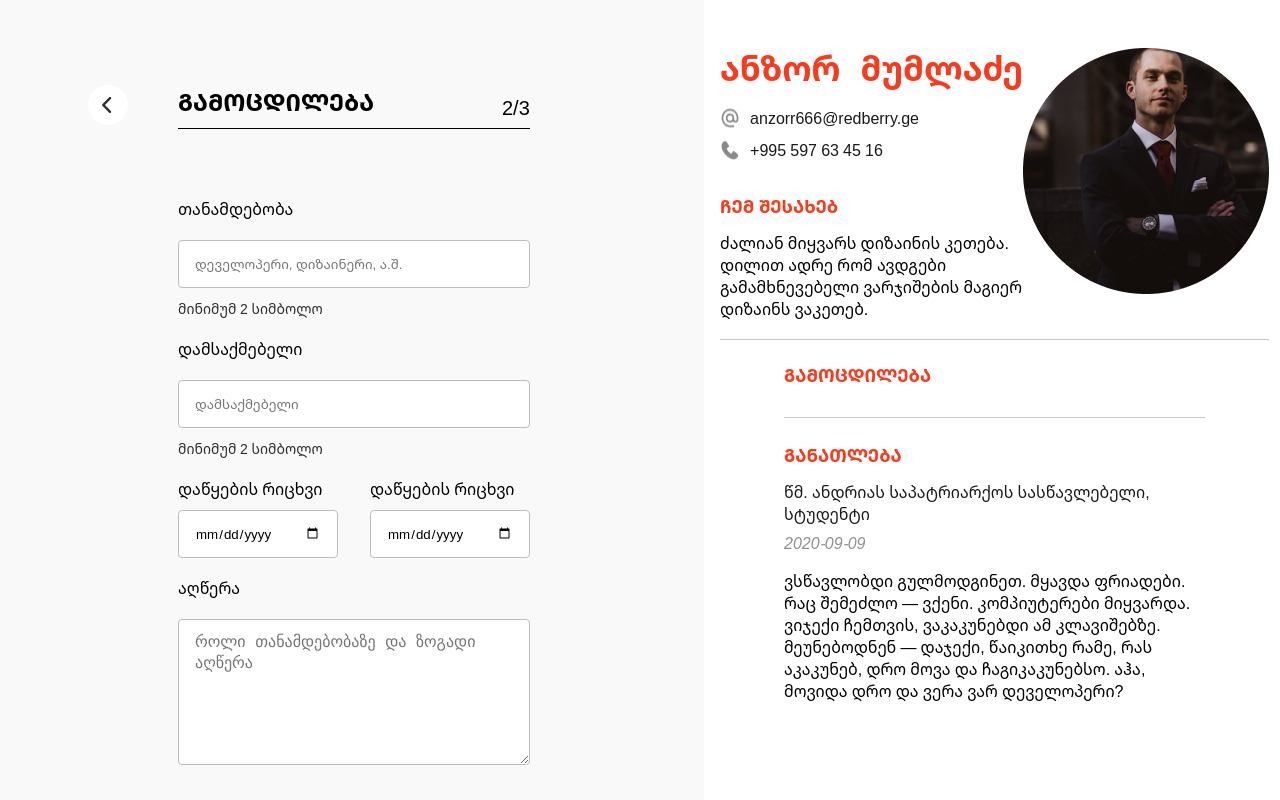
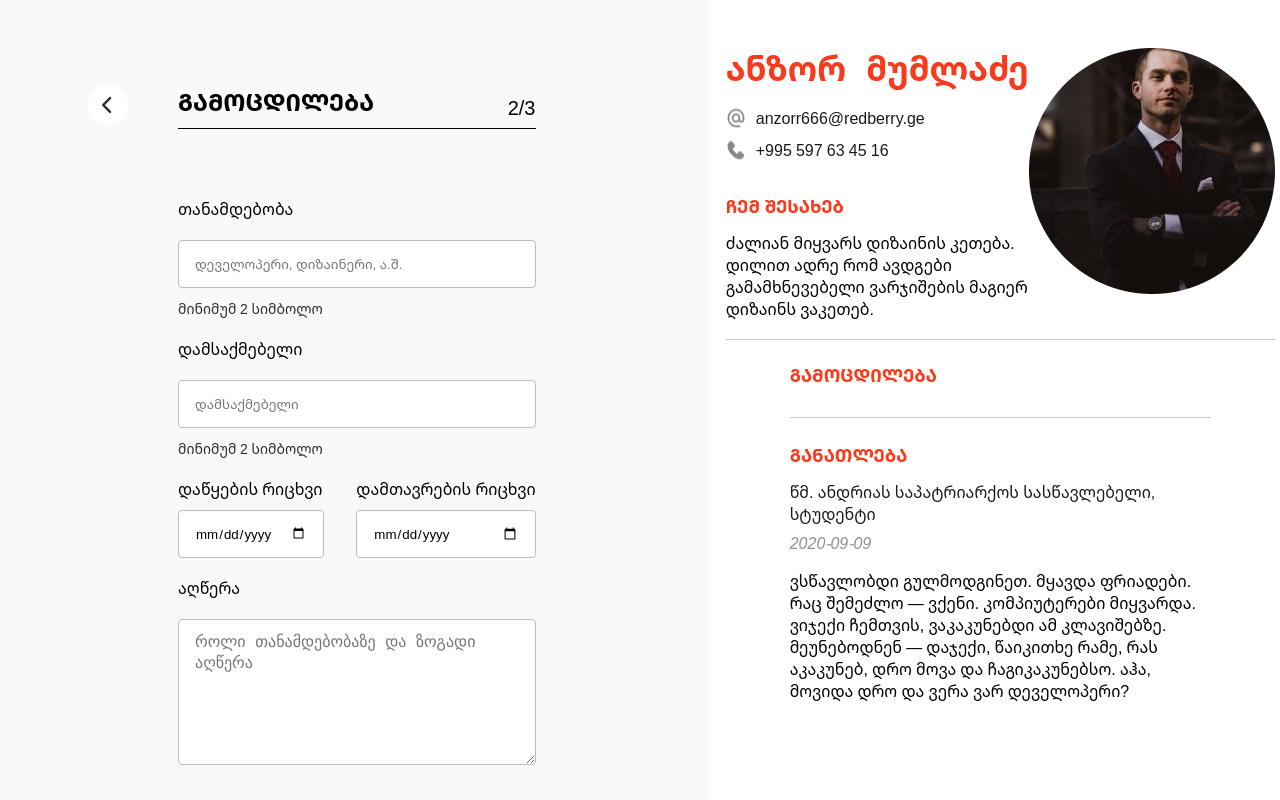
Before and after one commit to marriamdd/RedBerry_resume-Website, a React (Vite) app: page /experience in a window 1280 px wide. Shown: the top 800 px of the page. Built offline with nearby package versions, Linux system fonts and the light colour scheme.

Commit message:
refactor:add allowedkey list space change labels

```diff
--- a/src/customHooks/InputGeoPattern.ts
+++ b/src/customHooks/InputGeoPattern.ts
@@ -7,7 +7,8 @@ const useGeorgianPattern = () => {
   const handleGeorgianInput = (
     event: React.KeyboardEvent<HTMLInputElement>
   ) => {
-    const georgianPattern = /^[\u10A0-\u10FF\u2D00-\u2D2F]+$/;
+    const georgianPattern = /^[\u10A0-\u10FF\u2D00-\u2D2F\s]+$/;
+
     const allowedKeys = [
       "Backspace",
       "Delete",
@@ -17,6 +18,7 @@ const useGeorgianPattern = () => {
       "ArrowDown",
       "Home",
       "End",
+      " ",
     ];
     const currentId = event.currentTarget.id;
     if (allowedKeys.includes(event.key) || georgianPattern.test(event.key)) {
--- a/src/customHooks/TexareaGeoPattern.ts
+++ b/src/customHooks/TexareaGeoPattern.ts
@@ -16,6 +16,7 @@ const useGeorgianPatternTextarea = () => {
       "ArrowDown",
       "Home",
       "End",
+      " ",
     ];
     const currentId = event.currentTarget.id;
     if (allowedKeys.includes(event.key) || georgianPattern.test(event.key)) {
--- a/src/pages/EducationPage.tsx
+++ b/src/pages/EducationPage.tsx
@@ -1,5 +1,5 @@
 function EducationPage() {
-  return <div>EducationPage</div>;
+  return <div></div>;
 }
 
 export default EducationPage;
--- a/src/pages/ExperiencePage.tsx
+++ b/src/pages/ExperiencePage.tsx
@@ -15,13 +15,13 @@ function ExperiencePage() {
   const { setExperienceData, setShowExperienceInResume } = useContext(Context);
   const navigate = useNavigate();
   setShowExperienceInResume(true);
+
   const {
     handleSubmit,
     register,
     control,
     watch,
     reset,
-
     formState: { errors },
   } = useForm<IExperience>({
     defaultValues: {
@@ -41,6 +41,7 @@ function ExperiencePage() {
     control,
     name: "experience",
   });
+
   useEffect(() => {
     const subscription = watch((value) => {
       if (value.experience) {
@@ -88,7 +89,6 @@ function ExperiencePage() {
   const { handleGeorgianInput, geoErrorMessage } = useGeorgianPattern();
   const { handleTextarea, geoErrorMessageTextarea } =
     useGeorgianPatternTextarea();
-  console.log(geoErrorMessage);
   return (
     <div style={{ display: "flex", alignItems: "center", gap: "5rem" }}>
       <img
@@ -223,10 +223,11 @@ function ExperiencePage() {
                 </div>
                 <div>
                   <Label
+                    style={{ textWrap: "nowrap" }}
                     error={errors.experience?.[index]?.endDate?.message}
                     htmlFor={`experience[${index}].endDate`}
                   >
-                    დაწყების რიცხვი
+                    დამთავრების რიცხვი
                   </Label>
                   <input
                     id={`experience[${index}].endDate`}
```
